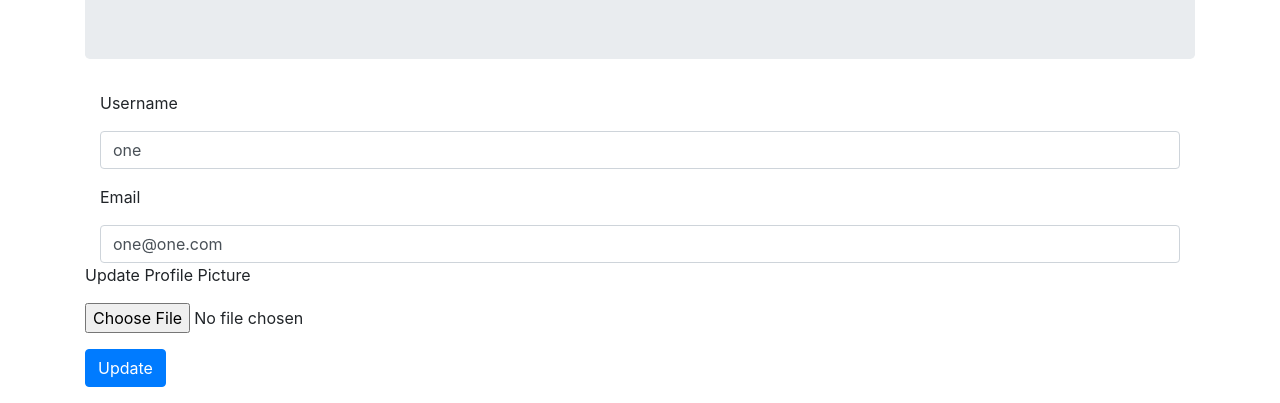
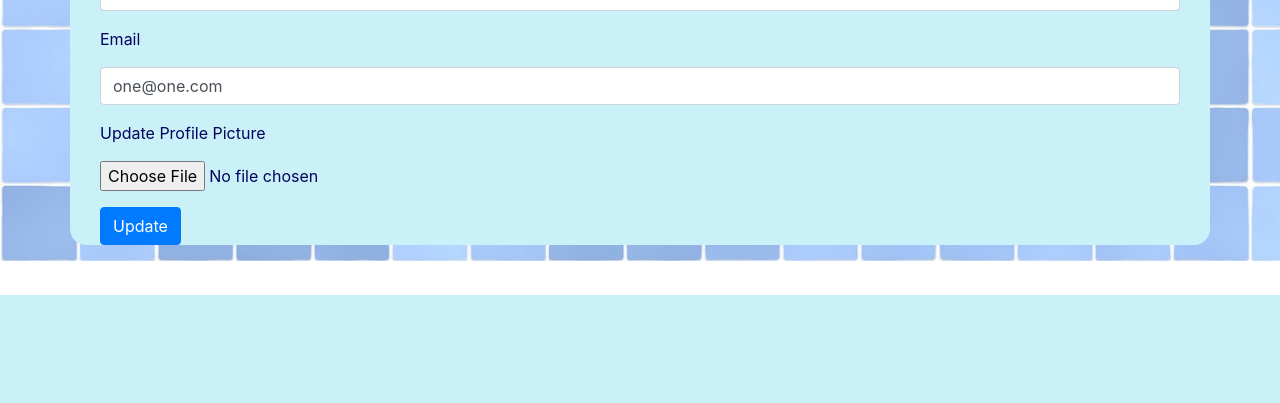
Before and after one commit to gabrielt1101/flask-blog-site, a Flask app: page /account in a window 1280 px wide. Shown: the part 505-908 px from the top of the page. After the commit the page ends 800 px from the top, so only its background shows below. Run offline with Flask 2, Linux system fonts and the light colour scheme; a user stored in the database is signed in; some libraries are stand-ins or nearby versions.

Commit message:
Account Page

```diff
--- a/Flask Blog/puppycompanyblog/templates/account.html
+++ b/Flask Blog/puppycompanyblog/templates/account.html
@@ -1,10 +1,42 @@
 {% extends "base.html" %}
 {% block content %}
 
+<style>
+
+  body{
+    background-image: url('../static/wallpapertip_wallpaper-for-walls_40965.jpg');
+    background-repeat: no-repeat;
+    position: center;
+    background-size: cover;
+    z-index: 1;
+  }
+
+  h1{
+    color: #0096C7;
+  }
+
+  .jumbotron{
+    background-color: #CAF0F8;
+    color: #03045E;
+  }
+
+  .container{
+    border-radius: 16px;
+    background-color: #CAF0F8;
+  }
+
+  .form-group{
+    color: #03045E;
+  }
+
+</style>
+
+<body>
+
 <div class="jumbotron">
   <div align='center'>
-    <h1 >Welcome to the page for {{current_user.username}}</h1>
-    <img align='center' src="{{ url_for('static', filename='profile_pics/' + current_user.profile_image) }}">
+    <h1>Welcome Back,  {{current_user.username}}!</h1>
+    <img align='center' src="{{ url_for('static', filename='profile_pics/default_img.png') }}">
     <p>{{ current_user.email }}</p>
   </div>
 </div>
@@ -14,7 +46,7 @@
     <div class="form-group">
       {{ form.username.label(class="form-group") }}
       {{form.username(class='form-control')  }}
-    </div
+    </div>
     <div class="form-group">
       {{ form.email.label(class="form-group") }}
       {{form.email(class='form-control')  }}
@@ -27,7 +59,7 @@
         {{ form.submit(class="btn btn-primary") }}
     </div>
   </form>
-
+</body>
 </div>
 
 {% endblock content %}
```
Also changed, not shown: Flask Blog/puppycompanyblog/data.sqlite, Flask Blog/puppycompanyblog/static/profile_pics/default_img.png (added), Flask Blog/puppycompanyblog/static/profile_pics/default_profile.png (deleted), Flask Blog/puppycompanyblog/static/wallpapertip_wallpaper-for-walls_40965.jpg (added).
